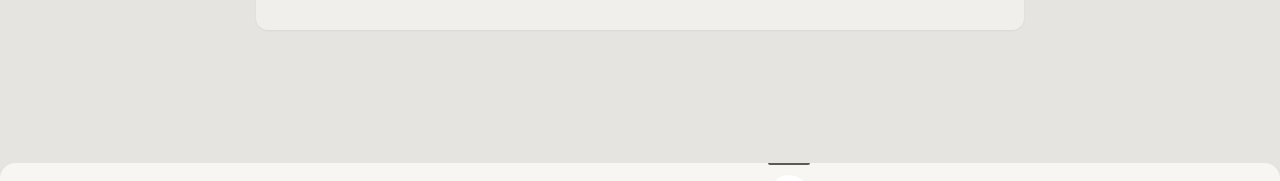
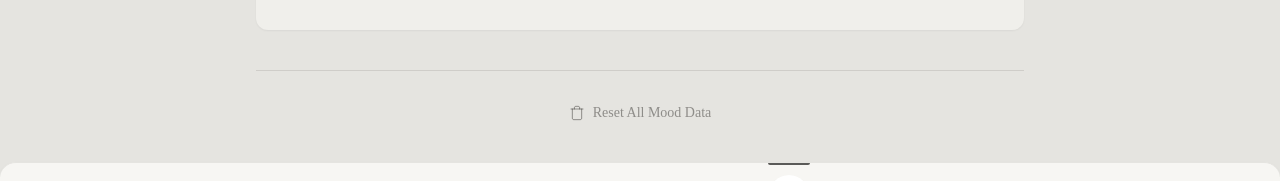
Before and after one commit to arielmathov23/inzendia, a Next.js app: page /insights in a window 1280 px wide. Shown: the part 552-733 px from the top of the page. Built offline with nearby package versions, Linux system fonts and the light colour scheme.

Commit message:
Add mood data reset tool with trash icon to Insights page

```diff
--- a/src/components/MoodInsights.jsx
+++ b/src/components/MoodInsights.jsx
@@ -309,6 +309,27 @@ const MoodInsights = () => {
         ) : (
           moodEntries.length === 0 ? renderEmptyState() : renderInsights()
         )}
+
+        {/* Development tool to erase data */}
+        <div className="mt-10 pt-6 border-t border-[#0C0907]/10 flex justify-center">
+          <button
+            onClick={() => {
+              if (window.confirm('Are you sure you want to erase all mood data? This cannot be undone.')) {
+                localStorage.removeItem('moodEntries');
+                setMoodEntries([]);
+                alert('All mood data has been erased.');
+              }
+            }}
+            className="flex items-center py-2 px-4 text-[#0C0907]/40 hover:text-[#DA7A59]/90 rounded-md transition-colors text-sm font-medium"
+          >
+            <svg xmlns="http://www.w3.org/2000/svg" width="16" height="16" viewBox="0 0 24 24" fill="none" stroke="currentColor" strokeWidth="1.5" strokeLinecap="round" strokeLinejoin="round" className="mr-2">
+              <path d="M3 6h18"></path>
+              <path d="M19 6v14c0 1-1 2-2 2H7c-1 0-2-1-2-2V6"></path>
+              <path d="M8 6V4c0-1 1-2 2-2h4c1 0 2 1 2 2v2"></path>
+            </svg>
+            Reset All Mood Data
+          </button>
+        </div>
       </div>
 
       {/* Updated bottom nav bar with improved design */}
```
